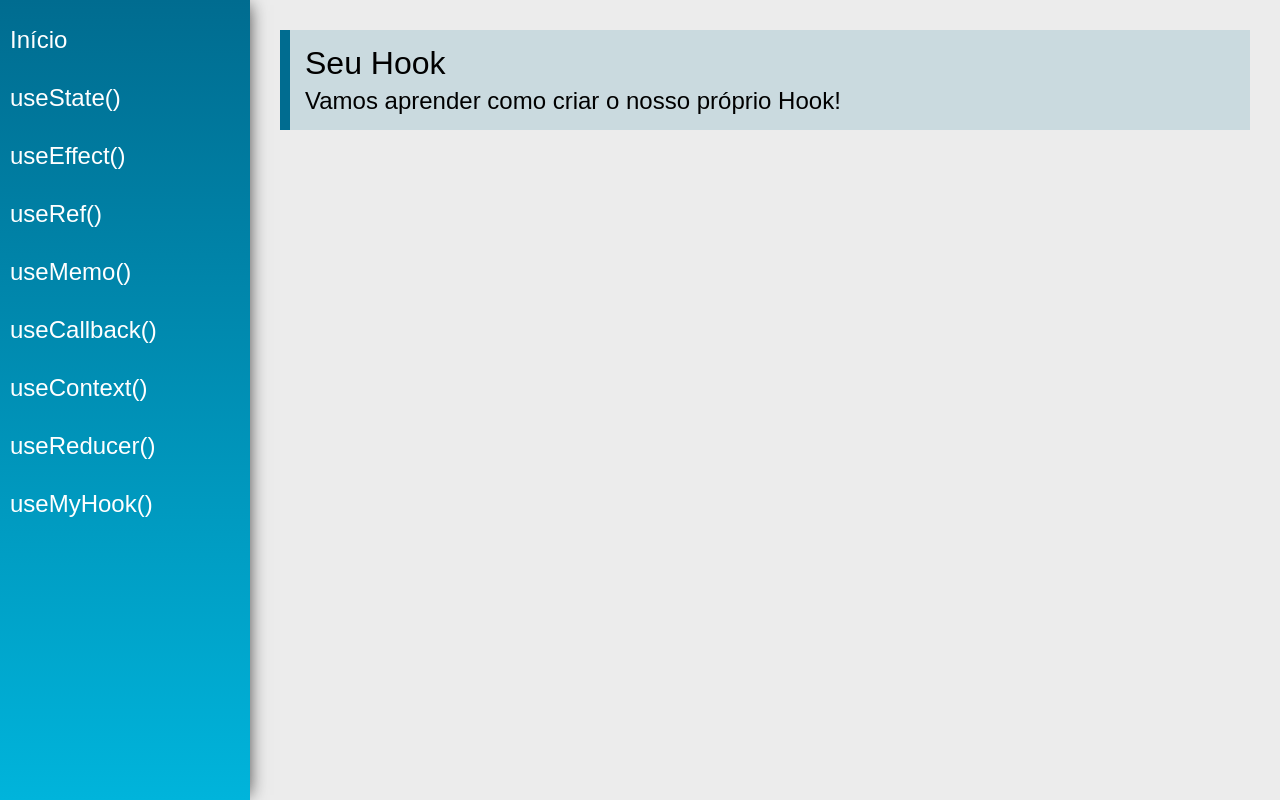
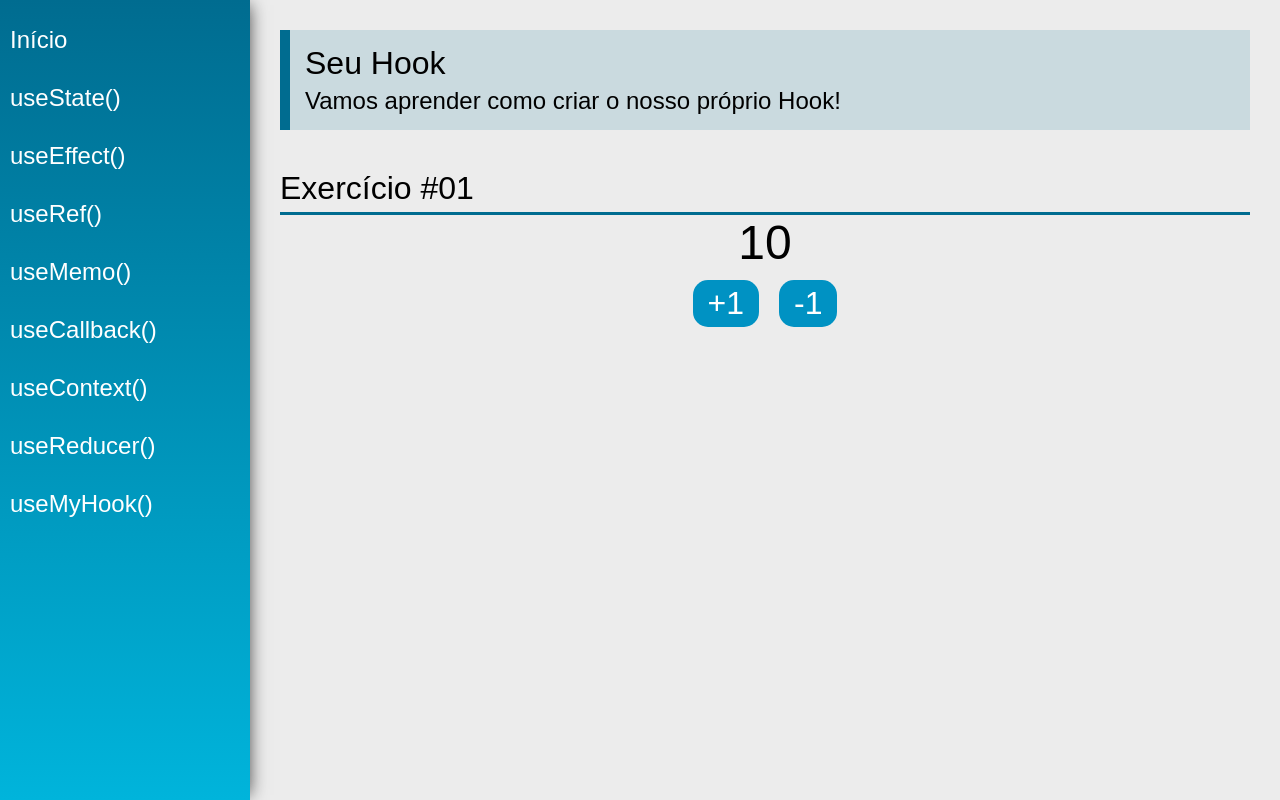
Before and after one commit to BrauUu/cource-react-hooks, a React (Vite) app: page /useCustom in a window 1280 px wide. Built offline with nearby package versions, Linux system fonts and the light colour scheme.

Commit message:
custom hooks #01

```diff
--- /dev/null
+++ b/src/hooks/useCounter.js
@@ -0,0 +1,16 @@
+import React, { useState } from 'react';
+
+export default function useCounter(initialValue = 1) {
+
+    const [count, setCount] = useState(initialValue);
+
+    function inc(){
+        setCount(count + 1)
+    }
+
+    function dec(){
+        setCount(count - 1)
+    }
+
+    return [count, inc, dec]
+}
--- a/src/views/examples/UseCustom.jsx
+++ b/src/views/examples/UseCustom.jsx
@@ -1,13 +1,26 @@
 import React from 'react'
 import PageTitle from '../../components/layout/PageTitle'
+import SectionTitle from '../../components/layout/SectionTitle'
+import useCounter from '../../hooks/useCounter'
 
 const UseRef = (props) => {
+
+    const [count, inc, dec] = useCounter(10)
+
     return (
         <div className="UseCustom">
             <PageTitle
                 title="Seu Hook"
                 subtitle="Vamos aprender como criar o nosso próprio Hook!"
             />
+            <SectionTitle title="Exercício #01"/>
+            <div className="center">
+                <span className="text"> {count} </span>
+                <div>
+                    <button className="btn" onClick={() => inc()}> +1 </button>
+                    <button className="btn" onClick={() => dec()}> -1 </button>
+                </div>
+            </div>
         </div>
     )
 }
```
